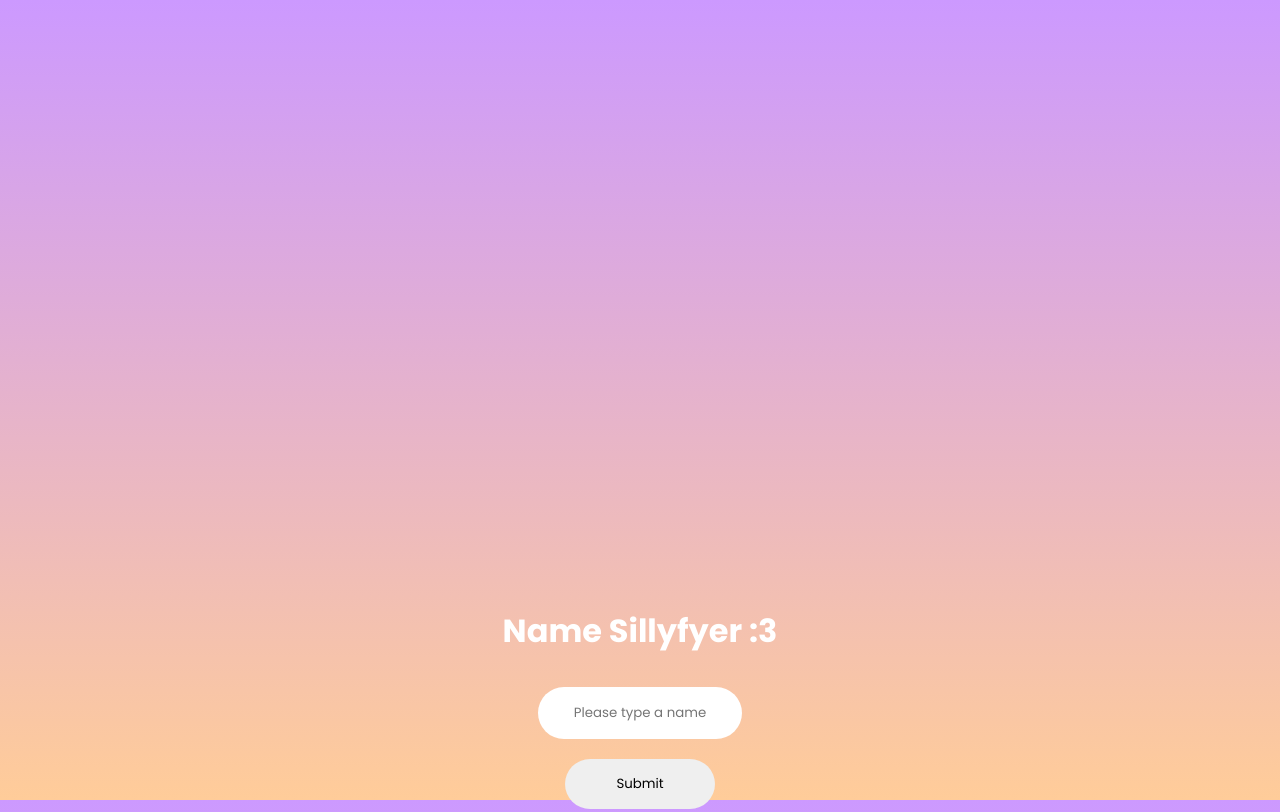
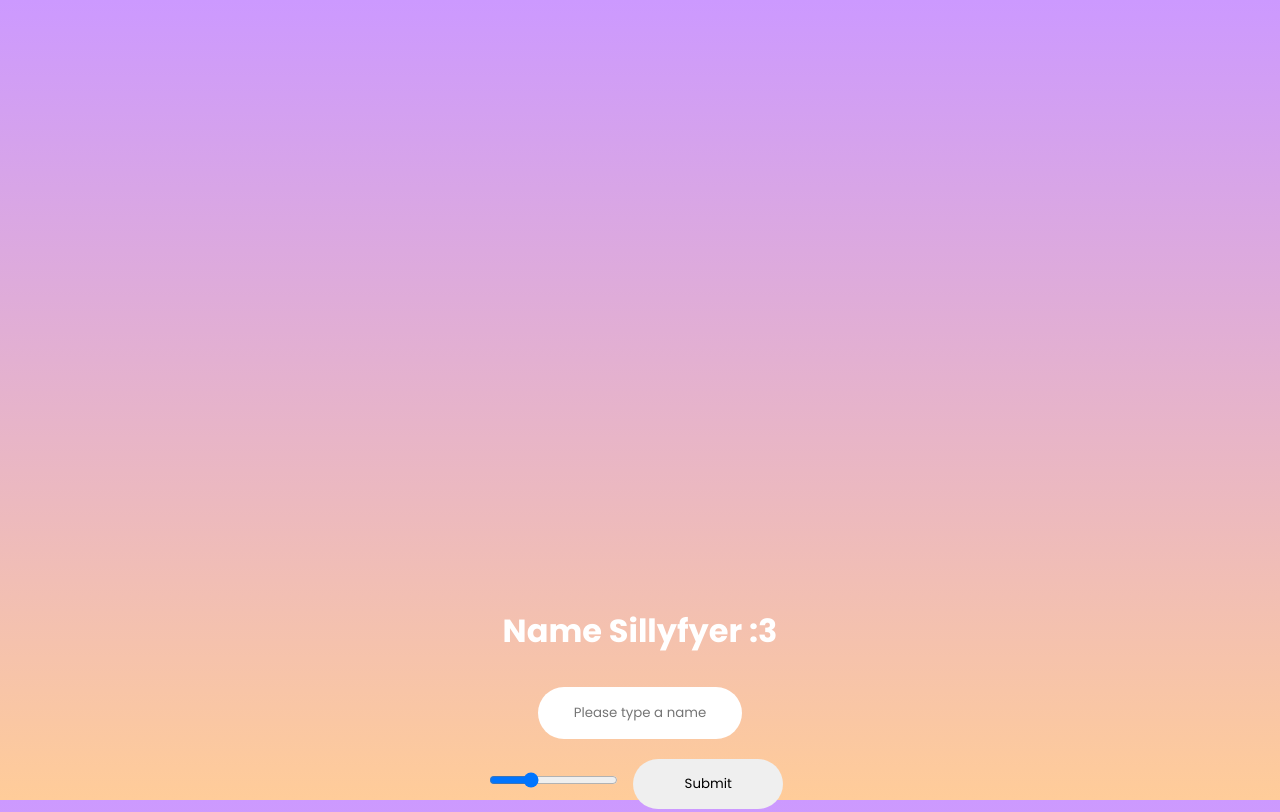
Before and after one commit to NameSillyfyer-Dev/NS-dev, a plain HTML site: page index.html in a window 1280 px wide. Shown: the top 812 px of the page. Drawn offline with Linux system fonts and the light colour scheme.

Commit message:
Update index.html

```diff
--- a/index.html
+++ b/index.html
@@ -17,6 +17,7 @@
         <h1>Name Sillyfyer :3</h1>
         <input id="inputBar"type="text" placeholder="Please type a name">
         <br>
+        <input id="minSilly" type="range" min="0" max="10" step="1" value="3">
         <button id="submitBtn">Submit</button>
         <div id="result">
             <h1 id="result text"></h1>
```
